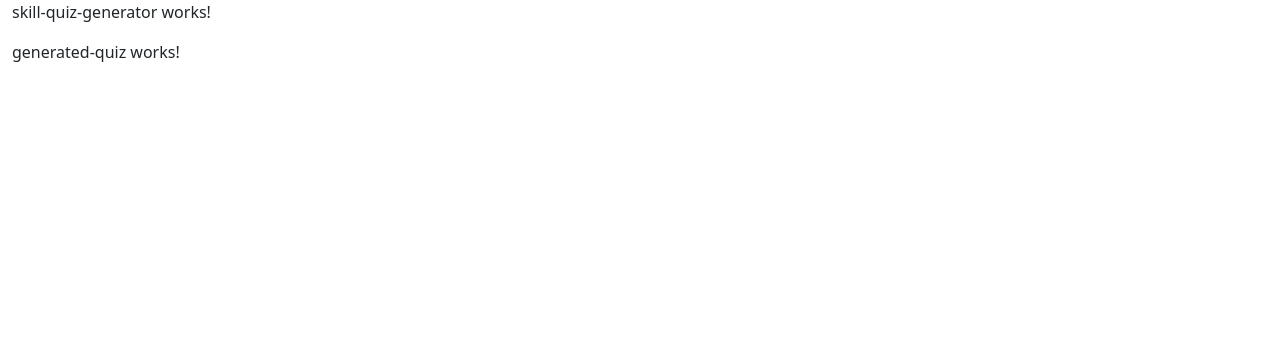
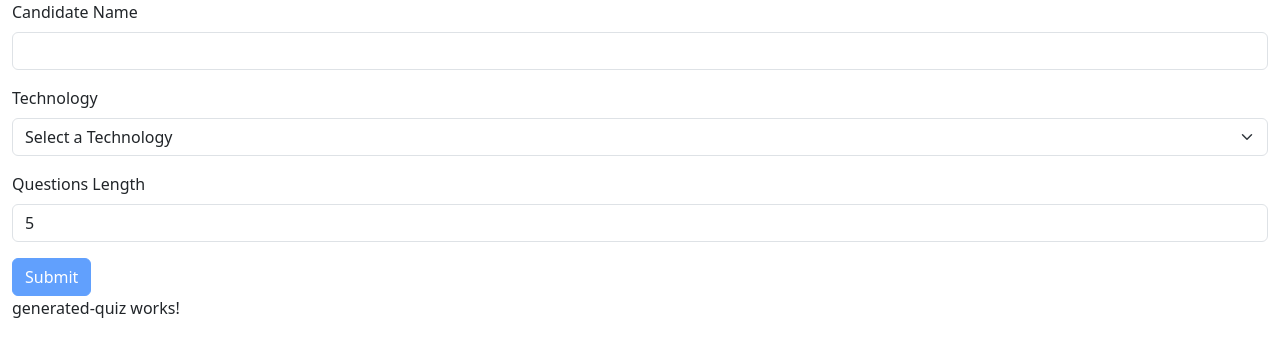
Before and after one commit to assassinrema/ai-python, an Angular app in the folder Angular/: page /skill-quiz-generator in a window 1280 px wide. Shown: the top 356 px of the page. Built offline with nearby package versions, Linux system fonts and the light colour scheme.

Commit message:
form with validation added along with reusable hasError capability for clean code

```diff
--- a/Angular/src/app/pages/skill-quiz-generator/skill-quiz-generator.component.html
+++ b/Angular/src/app/pages/skill-quiz-generator/skill-quiz-generator.component.html
@@ -1,5 +1,45 @@
 <div class="container-fluid">
-    <p>skill-quiz-generator works!</p>
+    <div class="quiz-form">
+        <form [formGroup]="candidateForm" (ngSubmit)="onSubmit()" class="needs-validation" novalidate>
+            <div class="mb-3">
+                <label for="candidateName" class="form-label">Candidate Name</label>
+                <input type="text" id="candidateName" class="form-control" formControlName="candidateName" required>
+
+                @if (hasError('candidateName', ['required'])) {
+                <div class="text-danger">
+                    Candidate Name is required.
+                </div>
+                }
+            </div>
+            <div class="mb-3">
+                <label for="technology" class="form-label">Technology</label>
+                <select id="technology" class="form-select" formControlName="technology" required>
+                    <option value="">Select a Technology</option>
+                    @for (tech of technologies; track $index) {
+                        <option [value]="tech">{{ tech }}</option>
+                    }
+                </select>
+
+                @if (hasError('technology', ['required'])) {
+                <div class="text-danger">
+                    Technology is required.
+                </div>
+                }
+            </div>
+            <div class="mb-3">
+                <label for="questionsLength" class="form-label">Questions Length</label>
+                <input type="number" id="questionsLength" class="form-control" formControlName="questionsLength" min="5"
+                    required>
+
+                @if (hasError('questionsLength', ['min', 'required'])) {
+                <div class="text-danger">
+                    Minimum value is 5.
+                </div>
+                }
+            </div>
+            <button type="submit" class="btn btn-primary" [disabled]="candidateForm.invalid">Submit</button>
+        </form>
+    </div>
 
     <app-generated-quiz />
 </div>
--- a/Angular/src/app/pages/skill-quiz-generator/skill-quiz-generator.component.ts
+++ b/Angular/src/app/pages/skill-quiz-generator/skill-quiz-generator.component.ts
@@ -1,13 +1,40 @@
 import { Component } from '@angular/core';
 import { GeneratedQuizComponent } from './generated-quiz/generated-quiz.component';
+import { FormBuilder, FormGroup, ReactiveFormsModule, Validators } from '@angular/forms';
 
 @Component({
   selector: 'app-skill-quiz-generator',
   standalone: true,
-  imports: [GeneratedQuizComponent],
+  imports: [GeneratedQuizComponent, ReactiveFormsModule],
   templateUrl: './skill-quiz-generator.component.html',
   styleUrl: './skill-quiz-generator.component.scss'
 })
 export class SkillQuizGeneratorComponent {
+  candidateForm!: FormGroup;
+  technologies = ['Angular', 'React', 'JavaScript', 'TypeScript', 'Python', 'Java'];
 
+  constructor(private fb: FormBuilder) {
+    this.formInit();
+  }
+
+  formInit() {
+    this.candidateForm = this.fb.group({
+      candidateName: ['', Validators.required],
+      technology: ['', Validators.required],
+      questionsLength: [5, [Validators.required, Validators.min(5)]]
+    });
+  }
+
+  hasError(controlName: string, errorNames: string[]) {
+    const control = this.candidateForm.get(controlName);
+    return control && control.touched && errorNames.some(errorName => control.hasError(errorName));
+  }
+
+  onSubmit() {
+    if (this.candidateForm.valid) {
+      console.log('Form Submitted', this.candidateForm.value);
+    } else {
+      console.log('Form is invalid');
+    }
+  }
 }
```
